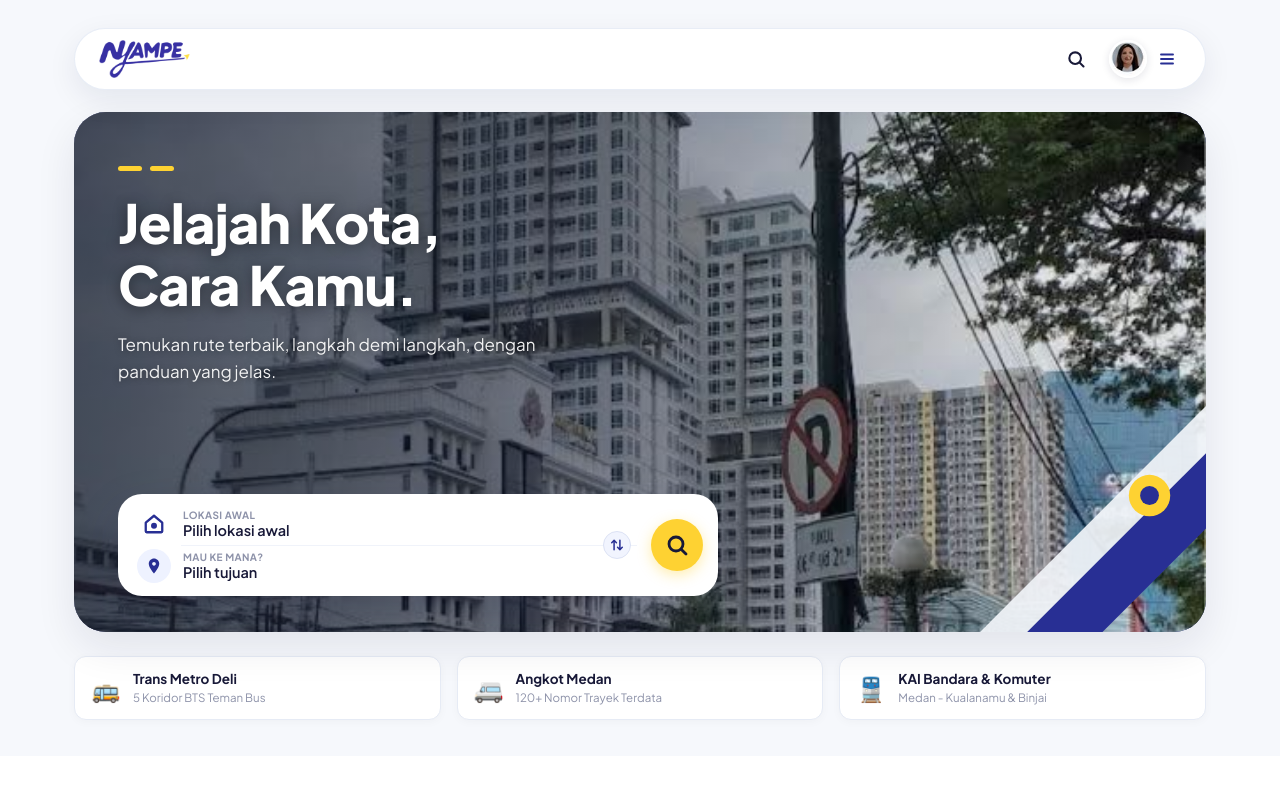
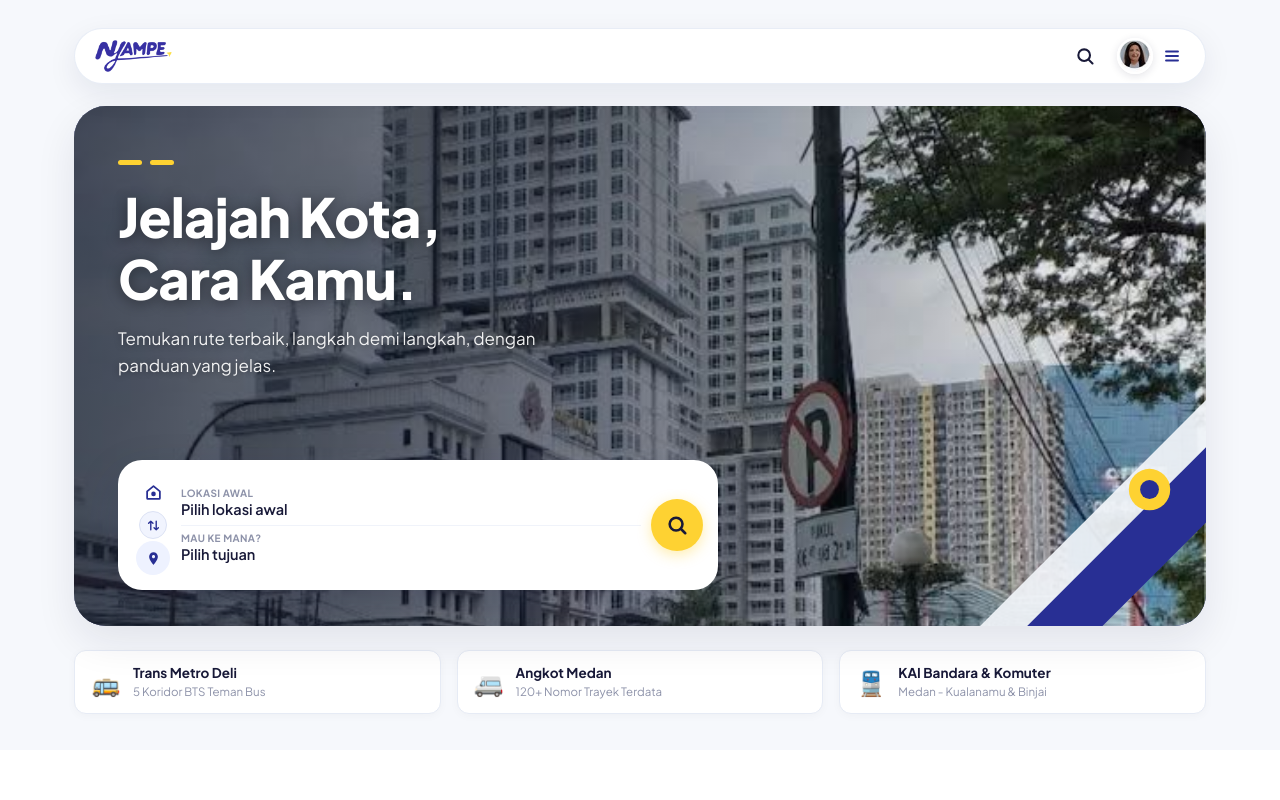
Before and after one commit to CodexNer/NYAMPE, a plain HTML site: page index.html in a window 1280 px wide. Shown: the top 800 px of the page. Drawn offline with Linux system fonts and the light colour scheme.

Commit message:
Change 1.2

```diff
--- a/index.html
+++ b/index.html
@@ -8,7 +8,7 @@
     <link rel="preconnect" href="https://fonts.googleapis.com">
     <link rel="preconnect" href="https://fonts.gstatic.com" crossorigin>
     <link href="https://fonts.googleapis.com/css2?family=Plus+Jakarta+Sans:ital,wght@0,400;0,500;0,600;0,700;0,800;1,700;1,800&display=swap" rel="stylesheet">
-    <link rel="stylesheet" href="style.css">
+    <link rel="stylesheet" href="style.css?v=2.3">
 </head>
 <body>
 
@@ -20,7 +20,7 @@
             <nav class="floating-navbar" aria-label="Navigasi Utama">
                 <!-- Brand Logo Image -->
                 <a href="#beranda" class="navbar-brand" aria-label="Beranda NYAMPE">
-                    <img src="assets/logo.png" alt="NYAMPE" class="navbar-logo-img">
+                    <img src="assets/logo.png" alt="NYAMPE" class="navbar-logo-img" style="height: 32px; max-height: 34px; width: auto; max-width: 110px; object-fit: contain;">
                 </a>
 
                 <!-- Nav Right Actions: Search Icon & Profile with Dropdown Menu -->
@@ -123,52 +123,56 @@
                             </p>
                         </div>
 
-                        <!-- Floating Search / Route Planning Card (Lokasi Awal di Atas Tujuan) -->
+                        <!-- Floating Search / Route Planning Card (Sejajar 3 Icons Layout) -->
                         <div class="hero-search-wrapper" id="cari-rute">
                             <form class="hero-search-card" action="#lokasi-populer" method="get">
 
-                                <div class="search-inputs-group">
-                                    <!-- Field 1: Lokasi Awal (Posisi di atas) -->
-                                    <div class="search-field field-origin">
-                                        <div class="field-icon-wrap icon-home" aria-hidden="true">
-                                            <svg width="22" height="22" viewBox="0 0 24 24" fill="none" stroke="#282f94" stroke-width="2.5" stroke-linecap="round" stroke-linejoin="round">
+                                <!-- Left Column: 3 Perfectly Aligned Icons (Origin, Swap, Destination) -->
+                                <div class="route-icons-col">
+                                    <!-- 1. Logo Lokasi Awal (House) -->
+                                    <div class="route-node-icon icon-origin" aria-hidden="true" title="Lokasi Awal">
+                                        <svg width="17" height="17" viewBox="0 0 24 24" fill="none" stroke="#282f94" stroke-width="2.5" stroke-linecap="round" stroke-linejoin="round">
                                             <path d="M3 10.5L12 3l9 7.5V20a1 1 0 0 1-1 1H4a1 1 0 0 1-1-1V10.5z"/>
                                             <circle cx="12" cy="14" r="2" fill="#282f94"/>
                                         </svg>
                                     </div>
-                                        <div class="field-inputs">
+
+                                    <!-- 2. Logo Garis Dua (Vertical Swap Button) -->
+                                    <button type="button" class="btn-swap-locations" id="swapBtn" title="Tukar lokasi asal dan tujuan" aria-label="Tukar lokasi asal dan tujuan">
+                                        <svg width="13" height="13" viewBox="0 0 24 24" fill="none" stroke="#282f94" stroke-width="2.6" stroke-linecap="round" stroke-linejoin="round">
+                                            <path d="M7 4v16M3 8l4-4 4 4M17 20V4M13 16l4 4 4-4"/>
+                                        </svg>
+                                    </button>
+
+                                    <!-- 3. Logo Lokasi Tujuan (Pin) -->
+                                    <div class="route-node-icon icon-destination" aria-hidden="true" title="Lokasi Tujuan">
+                                        <svg width="15" height="15" viewBox="0 0 24 24" fill="#282f94">
+                                            <path d="M12 2C8.13 2 5 5.13 5 9c0 5.25 7 13 7 13s7-7.75 7-13c0-3.87-3.13-7-7-7zm0 9.5c-1.38 0-2.5-1.12-2.5-2.5s1.12-2.5 2.5-2.5 2.5 1.12 2.5 2.5-1.12 2.5-2.5 2.5z"/>
+                                        </svg>
+                                    </div>
+                                </div>
+
+                                <!-- Center Column: Text Inputs Stack -->
+                                <div class="route-inputs-col">
+                                    <!-- Field 1: Lokasi Awal -->
+                                    <div class="route-input-row">
                                         <label for="originInput" class="field-label">Lokasi awal</label>
                                         <input type="text" id="originInput" name="origin" value="Pilih lokasi awal" placeholder="Pilih lokasi awal" autocomplete="off">
                                     </div>
-                                    </div>
 
-                                    <!-- Divider with Vertical Swap Button -->
-                                    <div class="search-divider-row">
-                                        <div class="divider-line" aria-hidden="true"></div>
-                                        <button type="button" class="btn-swap-locations" id="swapBtn" title="Tukar lokasi asal dan tujuan" aria-label="Tukar lokasi asal dan tujuan">
-                                            <svg width="14" height="14" viewBox="0 0 24 24" fill="none" stroke="#282f94" stroke-width="2.6" stroke-linecap="round" stroke-linejoin="round">
-                                                <path d="M7 4v16M3 8l4-4 4 4M17 20V4M13 16l4 4 4-4"/>
-                                            </svg>
-                                        </button>
-                                    </div>
+                                    <!-- Subtle Divider Line -->
+                                    <div class="route-input-divider" aria-hidden="true"></div>
 
-                                    <!-- Field 2: Mau ke mana? / Pilih Tujuan (Posisi di bawah) -->
-                                    <div class="search-field field-destination">
-                                        <div class="field-icon-wrap icon-pin-circle" aria-hidden="true">
-                                            <svg width="18" height="18" viewBox="0 0 24 24" fill="#282f94">
-                                                <path d="M12 2C8.13 2 5 5.13 5 9c0 5.25 7 13 7 13s7-7.75 7-13c0-3.87-3.13-7-7-7zm0 9.5c-1.38 0-2.5-1.12-2.5-2.5s1.12-2.5 2.5-2.5 2.5 1.12 2.5 2.5-1.12 2.5-2.5 2.5z"/>
-                                            </svg>
-                                        </div>
-                                        <div class="field-inputs">
+                                    <!-- Field 2: Mau ke mana? -->
+                                    <div class="route-input-row">
                                         <label for="destInput" class="field-label">Mau ke mana?</label>
                                         <input type="text" id="destInput" name="destination" value="Pilih tujuan" placeholder="Pilih tujuan" autocomplete="off">
                                     </div>
                                 </div>
-                                </div>
 
-                                <!-- Yellow CTA Search Action Button -->
+                                <!-- Right Column: Circular Yellow Search Button -->
                                 <button type="submit" class="btn-search-action" id="searchRouteBtn" aria-label="Cari Rute">
-                                    <svg width="24" height="24" viewBox="0 0 24 24" fill="none" stroke="#181938" stroke-width="2.8" stroke-linecap="round" stroke-linejoin="round">
+                                    <svg width="22" height="22" viewBox="0 0 24 24" fill="none" stroke="#181938" stroke-width="2.8" stroke-linecap="round" stroke-linejoin="round">
                                         <circle cx="11" cy="11" r="7"/>
                                         <line x1="21" y1="21" x2="16.65" y2="16.65"/>
                                     </svg>
--- a/style.css
+++ b/style.css
@@ -167,7 +167,8 @@ input, textarea {
 .floating-navbar {
     background-color: #ffffff;
     border-radius: 50px;
-    padding: 8px 18px 8px 24px;
+    padding: 6px 16px 6px 20px;
+    height: 56px;
     display: flex;
     justify-content: space-between;
     align-items: center;
@@ -188,12 +189,14 @@ input, textarea {
     align-items: center;
     user-select: none;
     text-decoration: none;
+    flex-shrink: 0;
 }
 
 .navbar-logo-img {
-    height: 38px;
+    height: 32px;
+    max-height: 34px;
     width: auto;
-    max-height: 40px;
+    max-width: 110px;
     display: block;
     object-fit: contain;
     transition: transform 0.2s ease;
@@ -209,7 +212,8 @@ input, textarea {
 .navbar-actions {
     display: flex;
     align-items: center;
-    gap: 14px;
+    gap: 12px;
+    flex-shrink: 0;
 }
 
 .nav-search-btn {
@@ -223,6 +227,7 @@ input, textarea {
     border-radius: 50%;
     color: var(--text-main);
     transition: background-color 0.2s, color 0.2s;
+    flex-shrink: 0;
 }
 
 .nav-search-btn:hover {
@@ -241,13 +246,17 @@ input, textarea {
 .nav-profile-trigger {
     background: transparent;
     border: none;
+    outline: none;
     cursor: pointer;
     display: inline-flex;
+    flex-direction: row;
     align-items: center;
     gap: 6px;
-    padding: 3px 6px 3px 3px;
+    padding: 2px 4px;
     border-radius: 50px;
     transition: background-color 0.2s ease;
+    white-space: nowrap;
+    flex-shrink: 0;
 }
 
 .nav-profile-trigger:hover,
@@ -256,14 +265,15 @@ input, textarea {
 }
 
 .nav-avatar-img {
-    width: 38px;
-    height: 38px;
+    width: 36px;
+    height: 36px;
     border-radius: 50%;
     object-fit: cover;
     border: 2px solid #ffffff;
     box-shadow: 0 2px 8px rgba(24, 25, 56, 0.12);
     transition: transform 0.2s ease;
     display: block;
+    flex-shrink: 0;
 }
 
 .nav-profile-trigger:hover .nav-avatar-img {
@@ -275,45 +285,50 @@ input, textarea {
     display: flex;
     align-items: center;
     justify-content: center;
-    width: 28px;
-    height: 28px;
-    border-radius: 8px;
+    width: 26px;
+    height: 26px;
+    border-radius: 6px;
     color: var(--primary-blue);
     transition: background-color 0.2s ease, transform 0.2s ease;
+    flex-shrink: 0;
 }
 
 .nav-profile-trigger:hover .dropdown-menu-icon,
 .nav-profile-dropdown.open .dropdown-menu-icon {
-    background-color: var(--bg-tint);
+    background-color: #e4eaf9;
     transform: scale(1.05);
 }
 
-/* Dropdown Menu Box */
+/* Dropdown Menu Box - Hidden by default, only shown when .open */
 .dropdown-menu {
+    display: none;
     position: absolute;
-    top: calc(100% + 12px);
+    top: calc(100% + 10px);
     right: 0;
-    min-width: 200px;
+    width: 190px;
     background-color: #ffffff;
     border-radius: 16px;
     padding: 8px;
-    box-shadow: 0 16px 40px rgba(24, 25, 56, 0.16), 0 2px 8px rgba(24, 25, 56, 0.04);
+    box-shadow: 0 16px 40px rgba(18, 24, 60, 0.18), 0 2px 8px rgba(18, 24, 60, 0.05);
     border: 1px solid var(--border-light);
-    opacity: 0;
-    visibility: hidden;
-    transform: translateY(-8px);
-    transition: opacity 0.2s ease, transform 0.2s ease, visibility 0.2s ease;
-    pointer-events: none;
-    z-index: 1000;
+    z-index: 9999;
 }
 
-/* Open State (via JS .open or CSS :focus-within) */
-.nav-profile-dropdown.open .dropdown-menu,
-.nav-profile-dropdown:focus-within .dropdown-menu {
-    opacity: 1;
-    visibility: visible;
-    transform: translateY(0);
-    pointer-events: auto;
+/* Open State (Only via JS .open - NO :focus-within bug on touch) */
+.nav-profile-dropdown.open .dropdown-menu {
+    display: block;
+    animation: dropdownPop 0.18s ease forwards;
+}
+
+@keyframes dropdownPop {
+    from {
+        opacity: 0;
+        transform: translateY(-6px);
+    }
+    to {
+        opacity: 1;
+        transform: translateY(0);
+    }
 }
 
 .dropdown-header {
@@ -482,7 +497,7 @@ input, textarea {
 }
 
 /* =========================================================
-   Floating Search / Route Planner Bar (Stacked Layout)
+   Floating Search / Route Planner Bar (3-Column Layout)
    ========================================================= */
 .hero-search-wrapper {
     position: relative;
@@ -496,115 +511,42 @@ input, textarea {
     background-color: #ffffff;
     border-radius: 24px;
     box-shadow: 0 16px 45px rgba(18, 24, 60, 0.16);
-    padding: 10px 14px 10px 18px;
+    padding: 10px 14px 10px 16px;
     display: flex;
     align-items: center;
-    gap: 14px;
+    gap: 10px;
     border: 1px solid rgba(255, 255, 255, 0.9);
 }
 
-.search-inputs-group {
+/* LEFT column: 3 icons stacked vertically (origin, swap, destination) */
+.route-icons-col {
     display: flex;
     flex-direction: column;
-    flex: 1;
-    min-width: 0;
-    gap: 0;
+    align-items: center;
+    justify-content: space-between;
+    flex-shrink: 0;
+    width: 36px;
+    gap: 2px;
+    padding: 4px 0;
 }
 
-/* Individual Search Field */
-.search-field {
-    display: flex;
-    align-items: center;
-    gap: 12px;
-    padding: 2px 0;
-}
-
-.field-icon-wrap {
-    flex-shrink: 0;
+/* Each icon node (origin / destination) */
+.route-node-icon {
     display: flex;
     align-items: center;
     justify-content: center;
+    width: 34px;
+    height: 34px;
+    flex-shrink: 0;
 }
 
-.field-icon-wrap.icon-home {
-    width: 34px;
-    height: 34px;
-    display: flex;
-    align-items: center;
-    justify-content: center;
+.route-node-icon.icon-destination {
+    background-color: #eef2ff;
+    border-radius: 50%;
 }
 
-.field-icon-wrap.icon-pin-circle {
-    width: 34px;
-    height: 34px;
-    border-radius: 50%;
-    background-color: #eef2ff;
-}
-
-.field-inputs {
-    display: flex;
-    flex-direction: column;
-    min-width: 0;
-    flex: 1;
-}
-
-.field-label {
-    font-size: 10px;
-    font-weight: 700;
-    color: #8d92a9;
-    letter-spacing: 0.4px;
-    margin-bottom: 0px;
-    line-height: 1.2;
-    user-select: none;
-    text-transform: uppercase;
-}
-
-.field-inputs input {
-    border: none;
-    outline: none;
-    font-size: 14.5px;
-    font-weight: 600;
-    color: var(--text-main);
-    background: transparent;
-    padding: 0;
-    line-height: 1.3;
-    width: 100%;
-    font-family: inherit;
-}
-
-.field-inputs input:focus {
-    color: var(--primary-blue);
-}
-
-.field-inputs input::placeholder {
-    color: #64748b;
-    font-weight: 500;
-}
-
-/* Vertical Swap Divider Row (Minimal gap between origin & destination) */
-.search-divider-row {
-    position: relative;
-    display: flex;
-    align-items: center;
-    justify-content: flex-end;
-    margin: -6px 0;
-    padding: 0 6px;
-    height: 16px;
-}
-
-.divider-line {
-    position: absolute;
-    left: 44px;
-    right: 0;
-    height: 1px;
-    background-color: #f0f3fa;
-    z-index: 1;
-}
-
-/* Vertical Swap Button */
+/* Swap button lives inside the icon column */
 .btn-swap-locations {
-    position: relative;
-    z-index: 2;
     width: 28px;
     height: 28px;
     border-radius: 50%;
@@ -623,7 +565,69 @@ input, textarea {
     transform: rotate(180deg);
 }
 
-/* Yellow CTA Action Search Button - Circular */
+/* CENTER column: stacked text inputs */
+.route-inputs-col {
+    display: flex;
+    flex-direction: column;
+    flex: 1;
+    min-width: 0;
+    gap: 0;
+}
+
+/* Each input row (label + input) */
+.route-input-row {
+    display: flex;
+    flex-direction: column;
+    padding: 4px 0;
+    min-width: 0;
+}
+
+/* Thin divider between the two fields */
+.route-input-divider {
+    height: 1px;
+    background-color: #f0f3fa;
+    margin: 2px 0;
+}
+
+/* Labels inside route rows */
+.field-label {
+    font-size: 10px;
+    font-weight: 700;
+    color: #8d92a9;
+    letter-spacing: 0.4px;
+    line-height: 1.2;
+    user-select: none;
+    text-transform: uppercase;
+    margin-bottom: 1px;
+}
+
+/* Inputs inside route rows */
+.route-input-row input {
+    border: none;
+    outline: none;
+    font-size: 14.5px;
+    font-weight: 600;
+    color: var(--text-main);
+    background: transparent;
+    padding: 0;
+    line-height: 1.3;
+    width: 100%;
+    font-family: inherit;
+    cursor: text;
+    user-select: text;
+    -webkit-user-select: text;
+}
+
+.route-input-row input:focus {
+    color: var(--primary-blue);
+}
+
+.route-input-row input::placeholder {
+    color: #64748b;
+    font-weight: 500;
+}
+
+/* RIGHT: Circular yellow search button */
 .btn-search-action {
     width: 52px;
     height: 52px;
@@ -1194,13 +1198,18 @@ input, textarea {
     .hero-search-card {
         flex-direction: row;
         align-items: center;
-        gap: 12px;
-        padding: 10px 12px 10px 14px;
+        gap: 10px;
+        padding: 10px 10px 10px 12px;
         border-radius: 20px;
     }
 
-    .search-inputs-group {
-        width: 100%;
+    .route-icons-col {
+        width: 32px;
+    }
+
+    .route-node-icon {
+        width: 30px;
+        height: 30px;
     }
 
     .btn-search-action {
```
Lines whose indentation alone changed are shown as unchanged.
